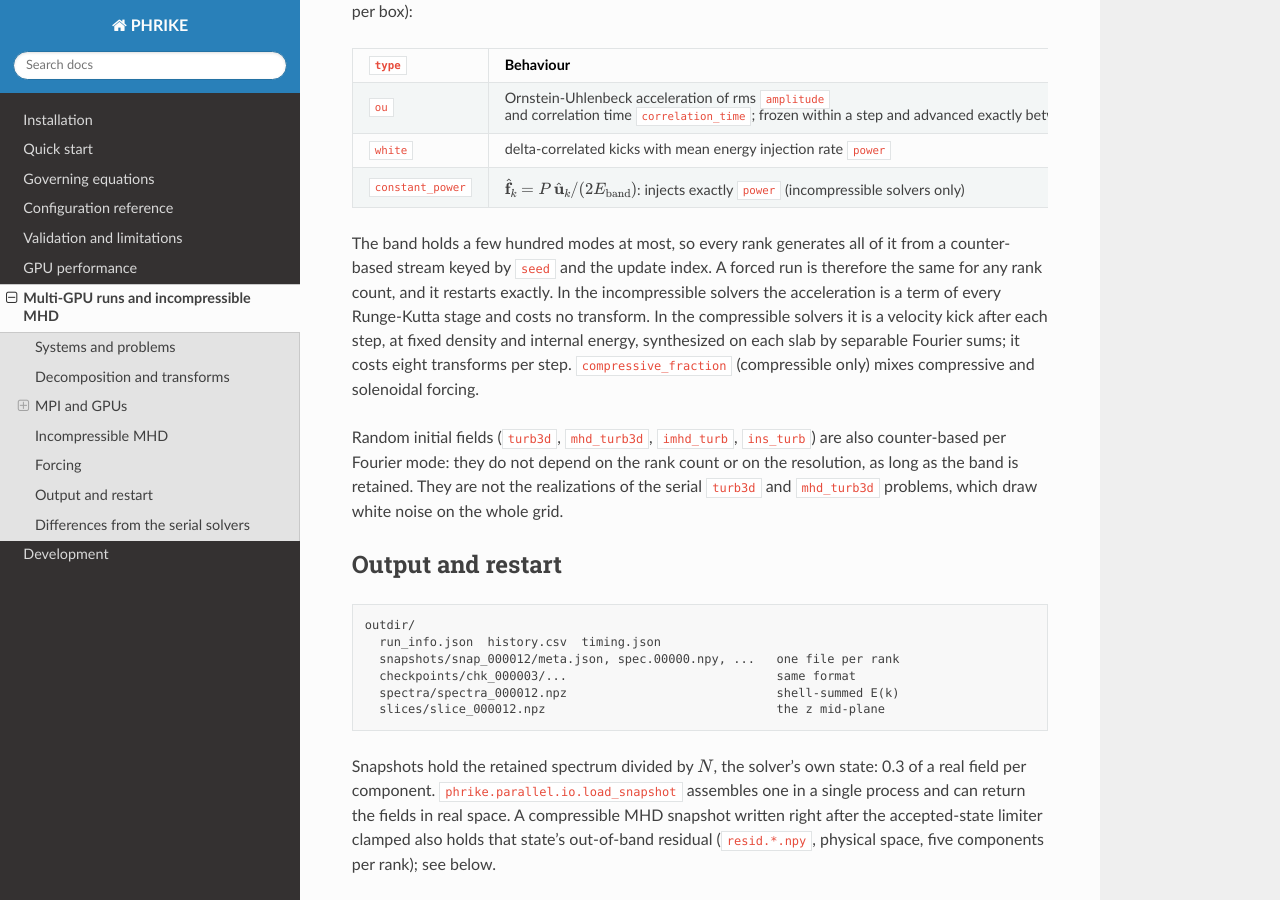
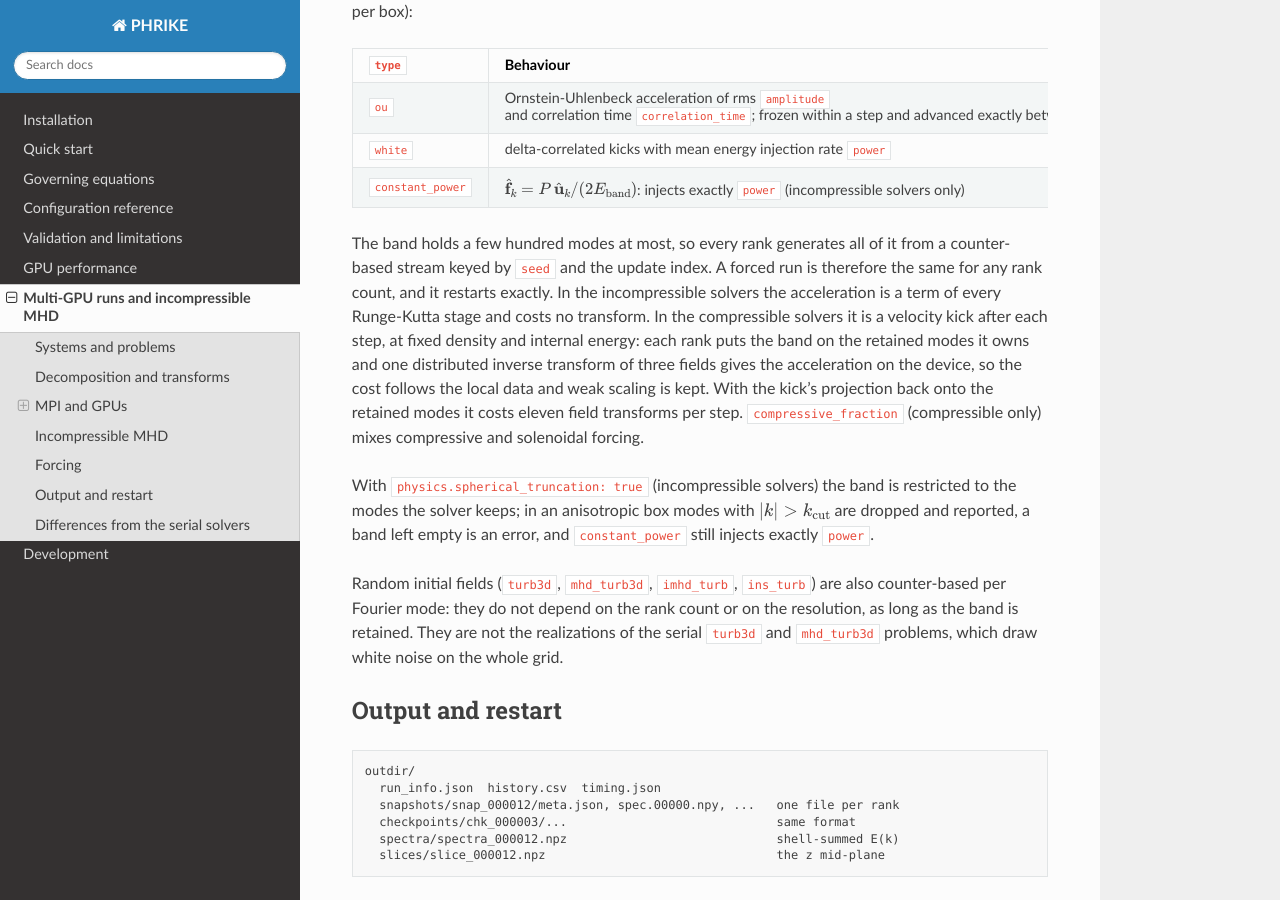
Before and after one commit to ermoseley/phrike, a Sphinx documentation site: the page built from docs/parallel.rst, in a window 1280 px wide and 900 px high, scrolled down 3198 px. Built offline with Sphinx 7.4.7 and the Read the Docs theme 3.1.0, drawn with Linux system fonts in a browser that asks for light colours.

Commit message:
Build the spherical truncation mask in float64, as the forcing band's
Also document the device-side compressible forcing and the band restriction.

```diff
--- a/docs/parallel.rst
+++ b/docs/parallel.rst
@@ -206,10 +206,18 @@ from a counter-based stream keyed by ``seed`` and the update index.  A forced
 run is therefore the same for any rank count, and it restarts exactly.  In
 the incompressible solvers the acceleration is a term of every Runge-Kutta
 stage and costs no transform.  In the compressible solvers it is a velocity
-kick after each step, at fixed density and internal energy, synthesized on
-each slab by separable Fourier sums; it costs eight transforms per step.
+kick after each step, at fixed density and internal energy: each rank puts the
+band on the retained modes it owns and one distributed inverse transform of
+three fields gives the acceleration on the device, so the cost follows the
+local data and weak scaling is kept.  With the kick's projection back onto
+the retained modes it costs eleven field transforms per step.
 ``compressive_fraction`` (compressible only) mixes compressive and solenoidal
 forcing.
+
+With ``physics.spherical_truncation: true`` (incompressible solvers) the band
+is restricted to the modes the solver keeps; in an anisotropic box modes with
+:math:`|k| > k_\mathrm{cut}` are dropped and reported, a band left empty is an
+error, and ``constant_power`` still injects exactly ``power``.
 
 Random initial fields (``turb3d``, ``mhd_turb3d``, ``imhd_turb``, ``ins_turb``)
 are also counter-based per Fourier mode: they do not depend on the rank count
```
Also changed, not shown: CHANGELOG.md (+4 -2 lines), 1 other file.
